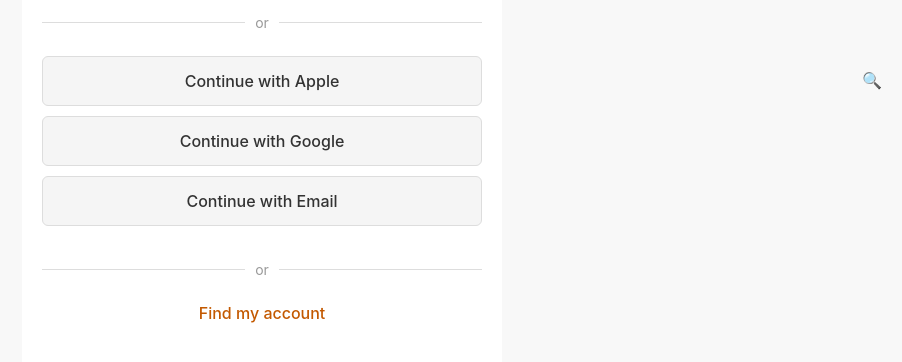
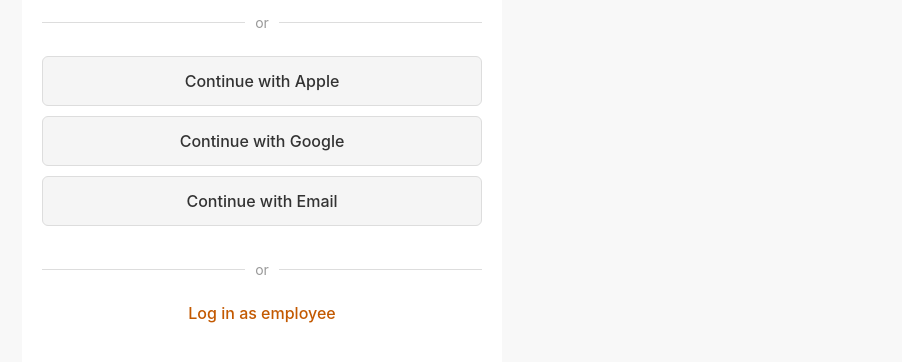
Before and after one commit to sarahding10/sure-walk-webapp, a React (Create React App) app in the folder frontend/: page /login in a window 1280 px wide. Both pictures are taken after a click on the button "Get Started". Shown: the part 320-682 px from the top of the page, without its empty margins (378-1280 px from the left). Built offline with nearby package versions, Linux system fonts and the light colour scheme; no server answers.

Commit message:
changed login message

```diff
--- a/frontend/src/pages/Rider/LoginFlow/PhonePage.js
+++ b/frontend/src/pages/Rider/LoginFlow/PhonePage.js
@@ -28,7 +28,7 @@
     }
   };
 
-  const goToFindAccount = () => {
+  const goToEmployeeLogin = () => {
     // This would typically navigate to an account recovery page
     // navigate('/login/find-account');
   };
@@ -83,9 +83,8 @@
         </div>
 
         <div className="find-account">
-          <button className="btn-link" onClick={goToFindAccount}>
-            <span className="search-icon">🔍</span>
-            Find my account
+          <button className="btn-link" onClick={goToEmployeeLogin}>
+            Log in as employee
           </button>
         </div>
       </div>
```
